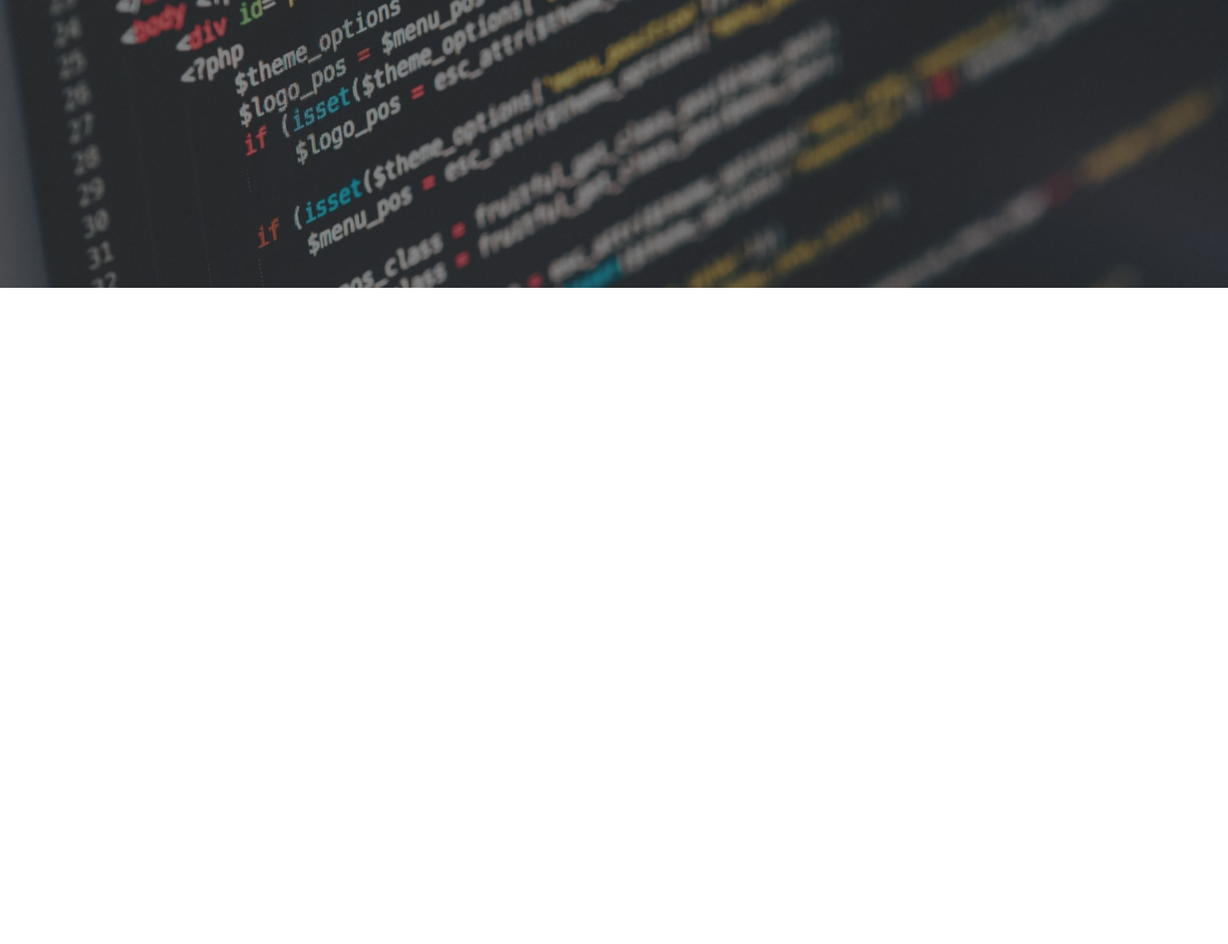
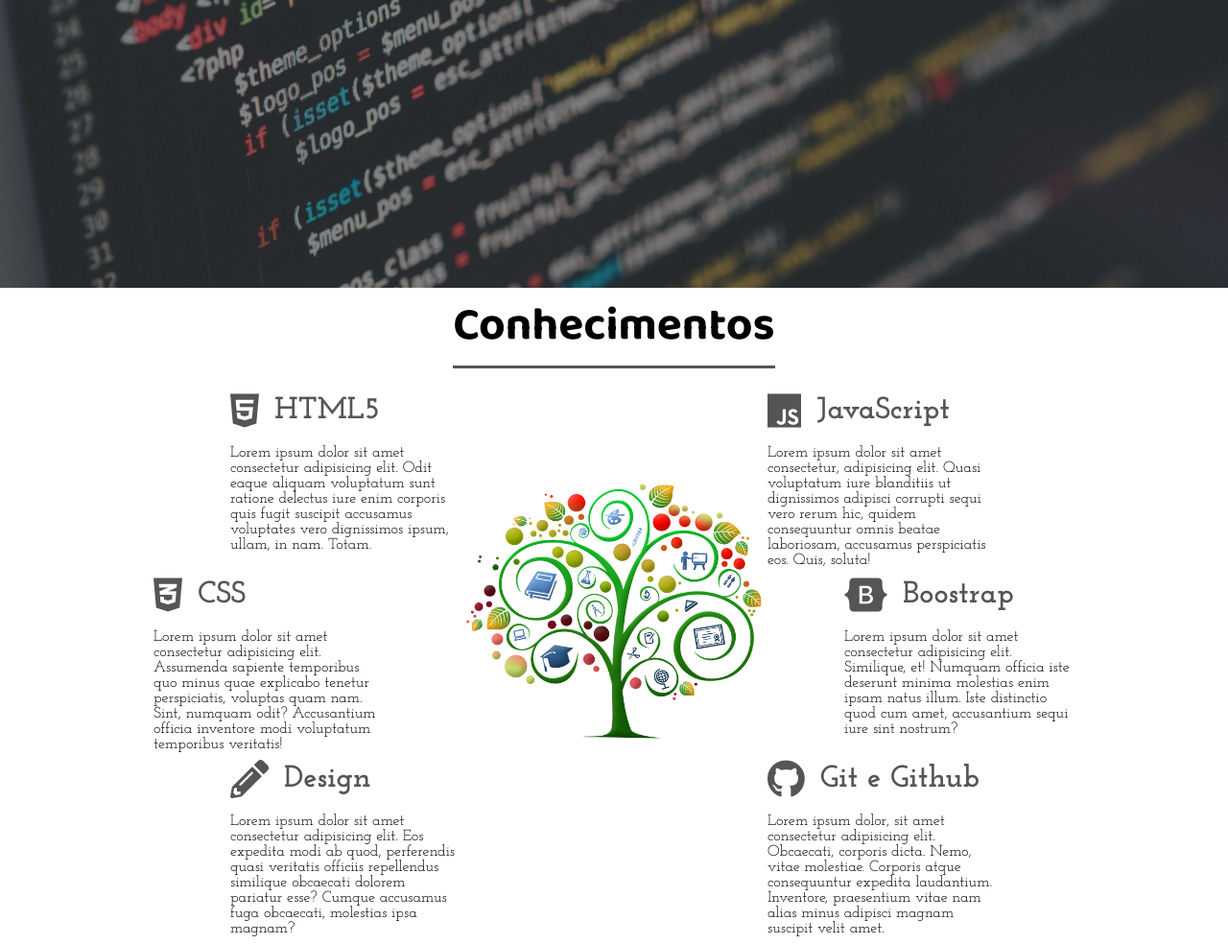
Before and after one commit to lLucasGod/Site-chitaozinho-e-xororo, a plain HTML site: page index.html in a window 1280 px wide. Shown: the part 500-1484 px from the top of the page at 96% size. Before the commit the page ends 800 px from the top, so only its background shows below. Drawn offline with Linux system fonts and the light colour scheme; a web font is replaced by a local one.

Commit message:
conhecimentos

```diff
--- a/index.html
+++ b/index.html
@@ -2,7 +2,7 @@
 <html lang="pt-BR">
 
 <head>
-    <link rel="apple-touch-icon" sizes="180x180" href="imagens/apple-touch-icon.png">
+    <link rel="apple-touch-icon" sizes="18 0x180" href="imagens/apple-touch-icon.png">
     <link rel="icon" type="image/png" sizes="32x32" href="imagens/favicon-32x32.png">
     <link rel="icon" type="image/png" sizes="16x16" href="imagens/favicon-16x16.png">
     <link rel="manifest" href="/site.webmanifest">
@@ -32,14 +32,14 @@
 
             <div class="banner">
                 <h1>Web Developer & Front End
-                Designer</h1>
+                    Designer</h1>
                 <p>Lucas Silva Moreira</p>
                 <button>Saiba mais</button>
             </div>
 
         </header>
 
-        <div class="sidebar">
+        <aside class="sidebar">
             <nav>
                 <ul class="menu">
                     <li class="menu-item"><a href="#" class="menu-link">Home</a></li>
@@ -54,10 +54,91 @@
                 <a href="#"><i class="fab fa-github-alt"></i></a>
                 <a href="#"><i class="fab fa-twitter"></i></a>
             </div>
-        </div>
+        </aside>
+
+        <section class="sessao-conhecimento">
+            <div class="sessao-header">
+                <h1>Conhecimentos</h1>
+            </div>
+            <div class="conhecimentos">
+                <div class="conhecimento">
+                    <div class="conhecimento-header">
+                        <i class="fab fa-html5"></i>
+                        <h3>HTML5</h3>
+                    </div>
+                    <div class="conhecimento-text">
+                        <p>Lorem ipsum dolor sit amet consectetur adipisicing elit. Odit eaque aliquam voluptatum sunt
+                            ratione delectus iure enim corporis quis fugit suscipit accusamus voluptates vero
+                            dignissimos ipsum, ullam, in nam. Totam.</p>
+                    </div>
+                </div>
+                <div class="conhecimento">
+                    <div class="conhecimento-header">
+                        <i class="fab fa-css3-alt"></i>
+                        <h3>CSS</h3>
+                    </div>
+                    <div class="conhecimento-text">
+                        <p>Lorem ipsum dolor sit amet consectetur adipisicing elit. Assumenda sapiente temporibus quo
+                            minus quae explicabo tenetur perspiciatis, voluptas quam nam. Sint, numquam odit?
+                            Accusantium officia inventore modi voluptatum temporibus veritatis!</p>
+                    </div>
+                </div>
+                <div class="conhecimento">
+                    <div class="conhecimento-header">
+                        <i class="fas fa-pencil-alt"></i>
+                        <h3>Design</h3>
+                    </div>
+                    <div class="conhecimento-text">
+                        <p>Lorem ipsum dolor sit amet consectetur adipisicing elit. Eos expedita modi ab quod,
+                            perferendis quasi veritatis officiis repellendus similique obcaecati dolorem pariatur esse?
+                            Cumque accusamus fuga obcaecati, molestias ipsa magnam?</p>
+                    </div>
+                </div>
+                <div class="conhecimento">
+                    <div class="conhecimento-header">
+                        <i class="fab fa-js"></i>
+                        <h3>JavaScript</h3>
+                    </div>
+                    <div class="conhecimento-text">
+                        <p>Lorem ipsum dolor sit amet consectetur, adipisicing elit. Quasi voluptatum iure blanditiis ut
+                            dignissimos adipisci corrupti sequi vero rerum hic, quidem consequuntur omnis beatae
+                            laboriosam, accusamus perspiciatis eos. Quis, soluta!</p>
+                    </div>
+                </div>
+                <div class="conhecimento">
+                    <div class="conhecimento-header">
+                        <i class="fab fa-bootstrap"></i>
+                        <h3>Boostrap</h3>
+                    </div>
+                    <div class="conhecimento-text">
+                        <p>Lorem ipsum dolor sit amet consectetur adipisicing elit. Similique, et! Numquam officia iste
+                            deserunt minima molestias enim ipsam natus illum. Iste distinctio quod cum amet, accusantium
+                            sequi iure sint nostrum?</p>
+                    </div>
+                </div>
+                <div class="conhecimento">
+                    <div class="conhecimento-header">
+                        <i class="fab fa-github"></i>
+                        <h3>Git e Github</h3>
+                    </div>
+                    <div class="conhecimento-text">
+                        <p>Lorem ipsum dolor, sit amet consectetur adipisicing elit. Obcaecati, corporis dicta. Nemo,
+                            vitae molestiae. Corporis atque consequuntur expedita laudantium. Inventore, praesentium
+                            vitae nam alias minus adipisci magnam suscipit velit amet.</p>
+                    </div>
+                </div>
+                <div class="conhecimentos-img-wrapper">
+                    <img src="imagens/conhecimentos.png" alt="conhecimento">
+                </div>
+            </div>
+        </section>
+
+
+
 
     </div>
 
 </body>
 <script src="script.js"></script>
+
 </html>
--- a/style.css
+++ b/style.css
@@ -31,7 +31,7 @@
     top: 2rem;
     display: flex;
     flex-direction: column;
-    justify-content: space-evenly;
+    justify-content: space-around;
     cursor: pointer;
 }
 
@@ -62,7 +62,7 @@
 }
 
 .show-menu #line3{
-    transform: rotate(-45deg) translate(.3rem, -.45rem):;
+    transform: rotate(-45deg)translate(.3rem, -.45rem);
 
 }
 
@@ -239,7 +239,7 @@ header{
     bottom: 2rem;
     width: 100%;
     display: flex;
-    justify-content: space-evenly;
+    justify-content: space-around;
 
 }
 
@@ -259,3 +259,111 @@ header{
     background-color: rgb(80, 79, 79);
 
 }
+
+.conhecimentos{
+    display: grid;
+    grid-template-columns: repeat(16, 1fr);
+    grid-template-rows: repeat(6, 6rem);
+    row-gap: ,5rem;
+}
+
+.conhecimento{
+    grid-column: 4 / 7 ;
+    grid-row: 1 / 5;
+
+}
+
+.conhecimento:nth-child(1){
+    grid-column: 4 / 7;
+    grid-row: 1/3;
+
+}
+
+.conhecimento:nth-child(2){
+    grid-column: 3 / 6;
+    grid-row: 3 / 5 ;
+
+}
+
+.conhecimento:nth-child(3){
+    grid-column: 4 / 7;
+    grid-row: 5 / -1;
+}
+
+.conhecimento:nth-child(4){
+    grid-column: 11 / 14;
+    grid-row: 1 / 3;
+}
+
+.conhecimento:nth-child(5){
+    grid-column: 12 / 15;
+    grid-row: 3 / 5;
+
+}
+
+.conhecimento:nth-child(6){
+    grid-column: 11 / 14;
+    grid-row: 5 / -1;
+
+}
+
+.sessao-conhecimentos{
+    background-color:#a2a2a2 ;
+
+
+}
+
+
+.sessao-header {
+    display: flex;
+    align-items: center;
+    justify-content: center;
+
+}
+
+.sessao-header h1{
+    font-family: var(--font-primary);
+    font-size: 3rem;
+    color: #000000;
+    border-bottom: solid 3px #555;
+    margin-bottom: 1.5rem;
+
+}
+
+.conhecimento-header{
+    display: flex;
+    align-items: center;
+    color: #555;
+}
+
+.conhecimento-header i{
+    font-size: 2.5rem;
+
+}
+
+.conhecimento-header h3{
+    font-family: var(--font-secundary);
+    font-size: 2rem;
+    padding-left: 1rem;
+
+}
+
+.conhecimento-text{
+    font-family: var(--font-secundary);
+    margin-top: 1rem;
+
+}
+
+.conhecimentos-img-wrapper{
+    grid-column: 7/11;
+    grid-row: 2 /  6 ;
+    width: 100%;
+
+}
+
+.conhecimentos-img-wrapper img{
+    object-fit: cover;
+    width: 100%;
+
+
+}
```
Also changed, not shown: imagens/conhecimento.jpg (added), imagens/conhecimentos.png (added), 1 other file.
